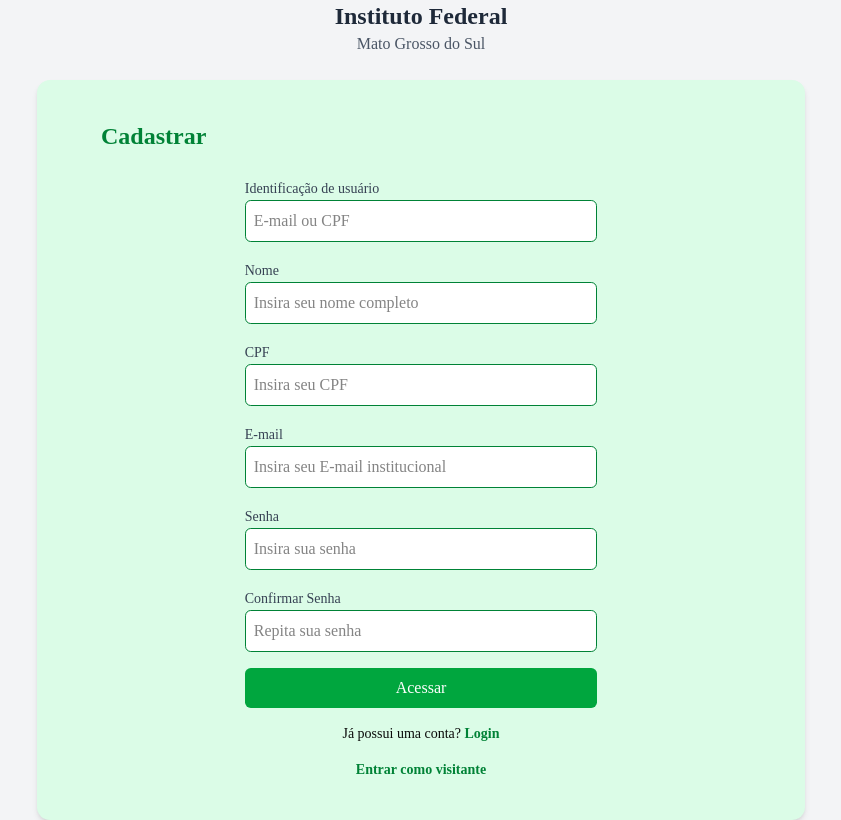
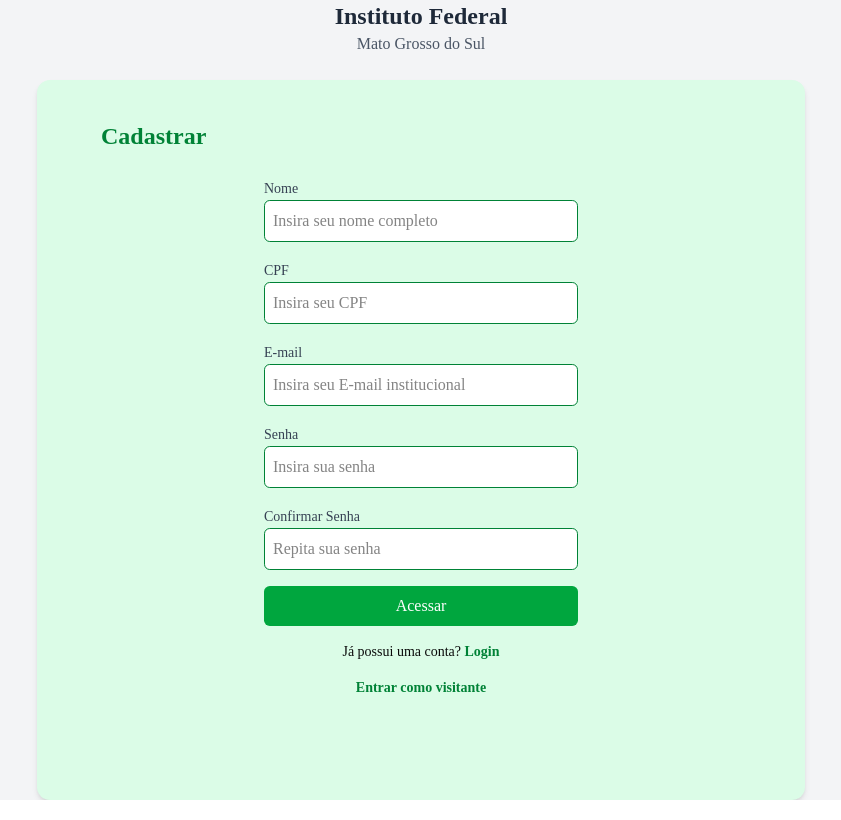
Before and after one commit to RebecaZaia/Trabalho-PTAC-e-PTAS, a Next.js app in the folder frontend/: page /cadastrar in a window 1280 px wide. Shown: the whole page, without its empty margins (219-1060 px from the left). Built offline with nearby package versions, Linux system fonts and the light colour scheme.

Commit message:
modified:   frontend/src/app/cadastrar/page.js

```diff
--- a/frontend/src/app/cadastrar/page.js
+++ b/frontend/src/app/cadastrar/page.js
@@ -17,16 +17,6 @@
         </h2>
 
         <form className="flex flex-col gap-4">
-          <div>
-            <label className="text-sm text-gray-700">
-              Identificação de usuário
-            </label>
-            <input
-              type="text"
-              placeholder="E-mail ou CPF"
-              className="w-full p-2 rounded-md border bg-white border-green-700"
-            />
-          </div>
           <div>
               <label className="text-sm text-gray-700">
                 Nome
```
